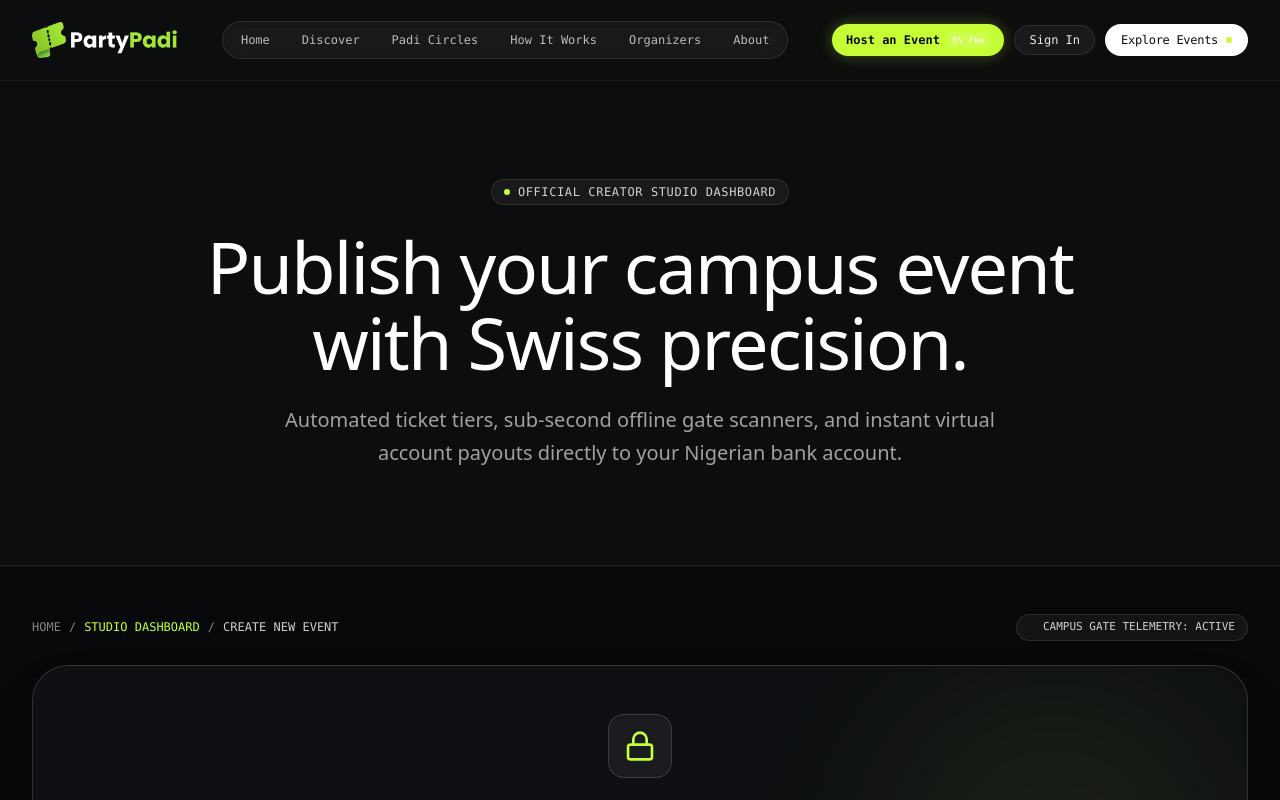
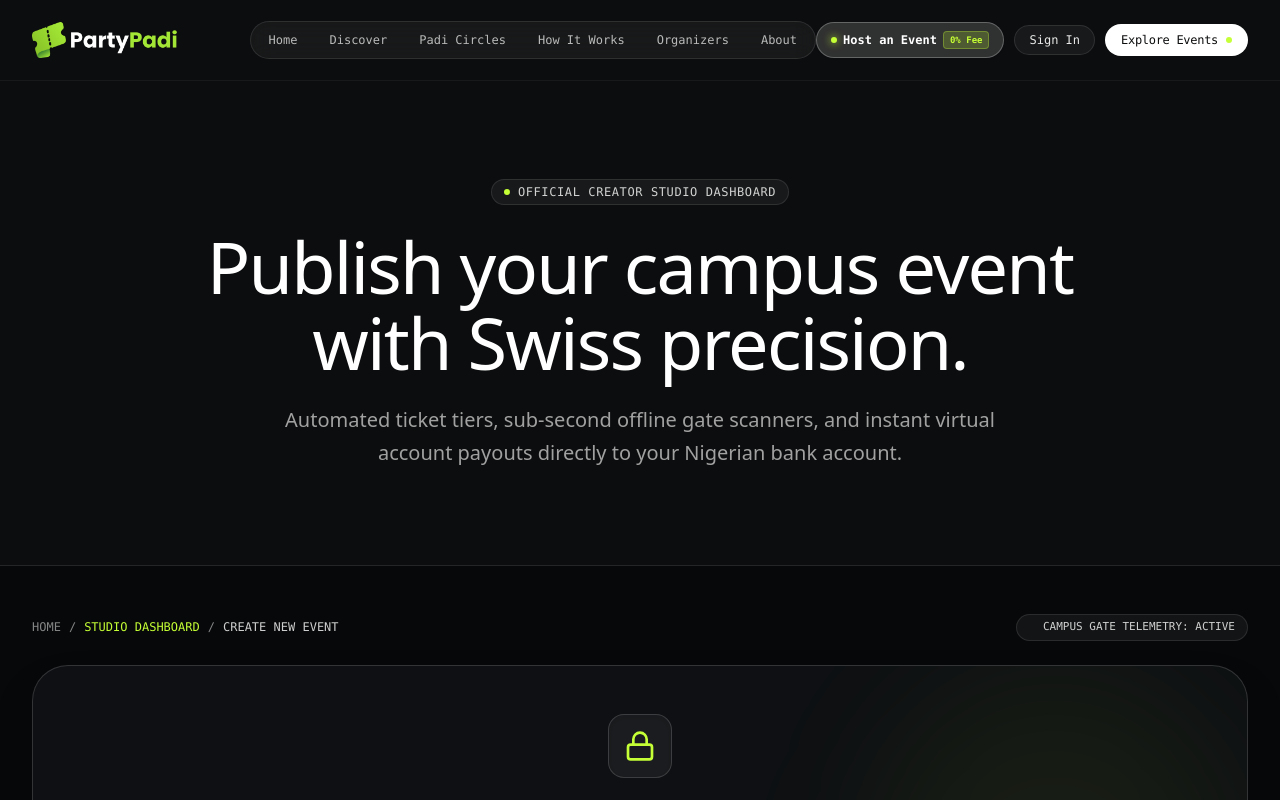
Before and after one commit to Badmantunde/partypadi, a Next.js app: page /host in a window 1280 px wide. Shown: the top 800 px of the page. Built offline with nearby package versions, Linux system fonts and the light colour scheme.

Commit message:
fix(nav): center navbar with 3-track grid, remove campus pill, and fix 0% fee active contrast

```diff
--- a/src/components/Navbar.tsx
+++ b/src/components/Navbar.tsx
@@ -58,25 +58,21 @@ export function Navbar({ onOpenHostModal }: NavbarProps = {}) {
         }`}
       >
         <div className="max-w-7xl mx-auto px-4 sm:px-6 lg:px-8">
-          <div className="flex items-center justify-between h-16 sm:h-20 flex-nowrap gap-3">
+          {/* Desktop Layout (xl and above): 3-Track Grid Centering Center Nav Mathematically */}
+          <div className="hidden xl:grid grid-cols-[1fr_auto_1fr] items-center h-20 w-full">
             {/* Left: Star Mark & PartyPadi Wordmark */}
-            <div className="flex items-center gap-3.5 shrink-0">
+            <div className="flex items-center justify-start shrink-0">
               <Link
                 href="/"
                 className="outline-none focus-visible:ring-1 focus-visible:ring-white flex items-center gap-2 group transition-transform hover:scale-[1.02] shrink-0"
               >
                 <PartyPadiLogo theme="dark" size="md" />
               </Link>
-
-              <div className="hidden 2xl:inline-flex items-center gap-2 px-3 py-1 rounded-full bg-white/5 border border-white/10 text-[10px] font-mono tracking-wider uppercase text-white/80 whitespace-nowrap shrink-0">
-                <span className="w-1.5 h-1.5 rounded-full bg-[#C5FF35] animate-pulse shrink-0" />
-                <span className="whitespace-nowrap">OOU · AGO-IWOYE</span>
-              </div>
             </div>
 
-            {/* Center: Floating Dark Capsule Navigation (Visible on xl and above) */}
+            {/* Center: Floating Dark Capsule Navigation (Mathematically centered) */}
             <nav
-              className="hidden xl:flex items-center gap-1 bg-white/5 border border-white/10 rounded-full p-1 backdrop-blur-md shadow-inner shrink-0"
+              className="flex items-center gap-1 bg-white/5 border border-white/10 rounded-full p-1 backdrop-blur-md shadow-inner shrink-0 justify-self-center"
               aria-label="Main Navigation"
             >
               {navLinks.map((link) => {
@@ -100,19 +96,30 @@ export function Navbar({ onOpenHostModal }: NavbarProps = {}) {
               })}
             </nav>
 
-            {/* Right: Action Buttons on Desktop (Visible on xl and above) */}
-            <div className="hidden xl:flex items-center gap-2.5 shrink-0">
+            {/* Right: Action Buttons on Desktop (Right-aligned) */}
+            <div className="flex items-center justify-end gap-2.5 shrink-0">
               {/* Host an Event button */}
               <Link
                 href="/host"
                 className={`text-xs font-mono px-3.5 py-2 rounded-full transition-all flex items-center gap-1.5 whitespace-nowrap shrink-0 ${
                   checkIsActive("/host")
-                    ? "bg-[#C5FF35] text-[#0C0D0E] font-bold shadow-[0_0_15px_rgba(197,255,53,0.3)]"
+                    ? "bg-white/15 text-white font-bold border border-white/25 shadow-xs"
                     : "text-white/80 hover:text-white hover:bg-white/5"
                 }`}
               >
+                {checkIsActive("/host") && (
+                  <span className="w-1.5 h-1.5 rounded-full bg-[#C5FF35] shadow-[0_0_8px_#C5FF35] shrink-0" />
+                )}
                 <span className="whitespace-nowrap">Host an Event</span>
-                <span className="text-[9px] bg-white/10 text-white/80 px-1.5 py-0.5 rounded font-mono font-semibold whitespace-nowrap">0% Fee</span>
+                <span
+                  className={`text-[9px] px-1.5 py-0.5 rounded font-mono font-bold whitespace-nowrap transition-colors ${
+                    checkIsActive("/host")
+                      ? "bg-[#C5FF35]/20 text-[#C5FF35] border border-[#C5FF35]/30"
+                      : "bg-white/10 text-neutral-300 border border-white/10"
+                  }`}
+                >
+                  0% Fee
+                </span>
               </Link>
 
               {/* Account / Auth Button */}
@@ -148,9 +155,18 @@ export function Navbar({ onOpenHostModal }: NavbarProps = {}) {
                 <span className="w-1.5 h-1.5 rounded-full bg-[#C5FF35] transition-transform group-hover:scale-125 shrink-0" />
               </Link>
             </div>
+          </div>
 
-            {/* Mobile / Tablet Header Controls (Visible under xl) */}
-            <div className="flex xl:hidden items-center gap-2 shrink-0">
+          {/* Mobile / Tablet Header Controls (Visible under xl) */}
+          <div className="flex xl:hidden items-center justify-between h-16 sm:h-20 w-full flex-nowrap">
+            <Link
+              href="/"
+              className="outline-none focus-visible:ring-1 focus-visible:ring-white flex items-center gap-2 group transition-transform hover:scale-[1.02] shrink-0"
+            >
+              <PartyPadiLogo theme="dark" size="md" />
+            </Link>
+
+            <div className="flex items-center gap-2 shrink-0">
               {currentUser ? (
                 <button
                   onClick={openProfileModal}
@@ -194,11 +210,6 @@ export function Navbar({ onOpenHostModal }: NavbarProps = {}) {
         {/* Mobile Navigation Drawer (Visible on screens < xl when toggled) */}
         {mobileMenuOpen && (
           <div className="xl:hidden border-b border-white/10 bg-[#0C0D0E]/98 backdrop-blur-xl px-5 pt-4 pb-8 space-y-4 animate-in fade-in slide-in-from-top-2 duration-200">
-            {/* Campus Header Badge */}
-            <div className="inline-flex items-center gap-2 px-3 py-1 bg-white/5 border border-white/10 text-[11px] font-mono tracking-wider uppercase text-white/90 rounded-full w-full">
-              <span className="w-1.5 h-1.5 rounded-full bg-[#C5FF35]" />
-              <span>OOU · AGO-IWOYE (LAUNCH CAMPUS)</span>
-            </div>
 
             {/* User Profile Card in Mobile Menu */}
             {currentUser ? (
```
